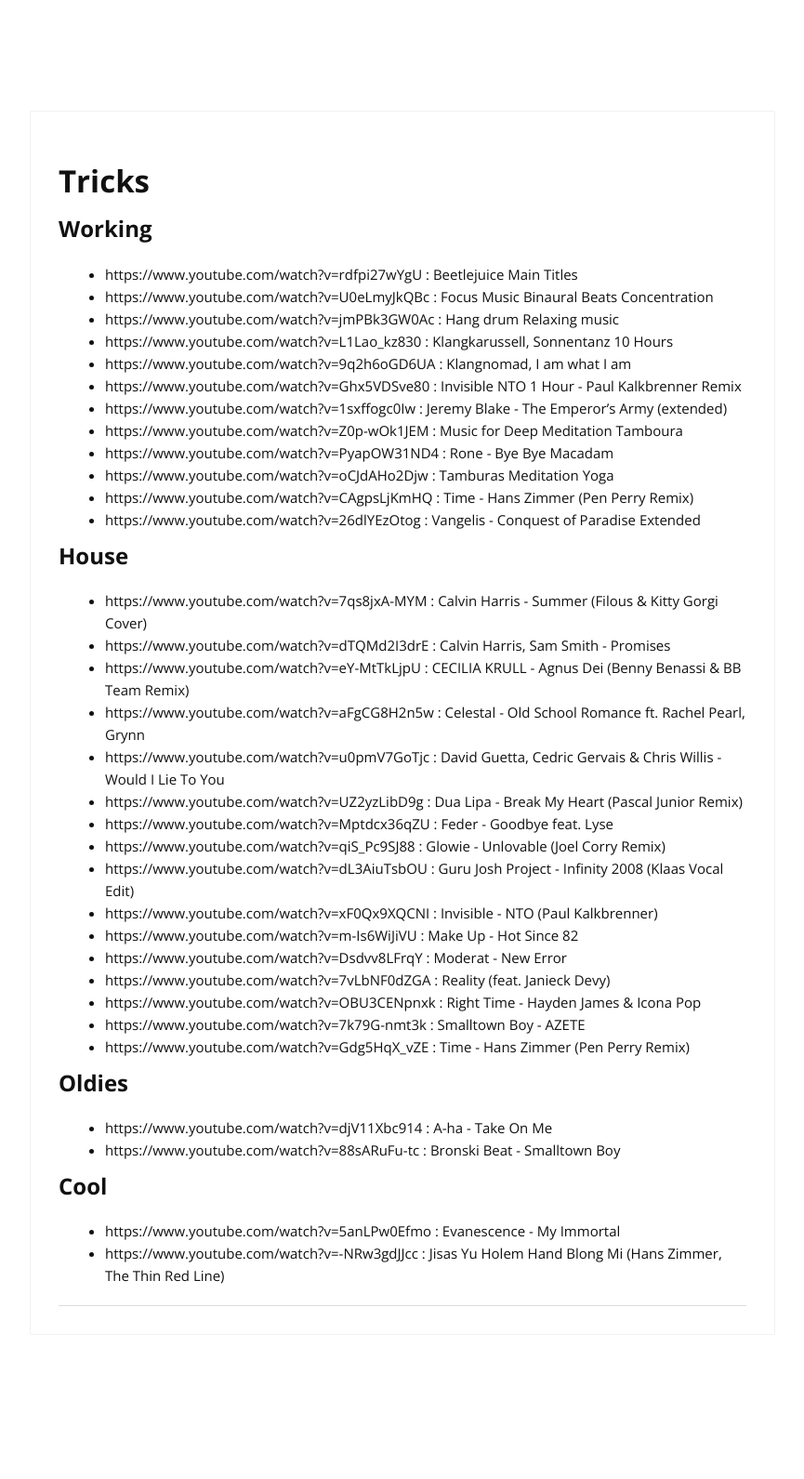
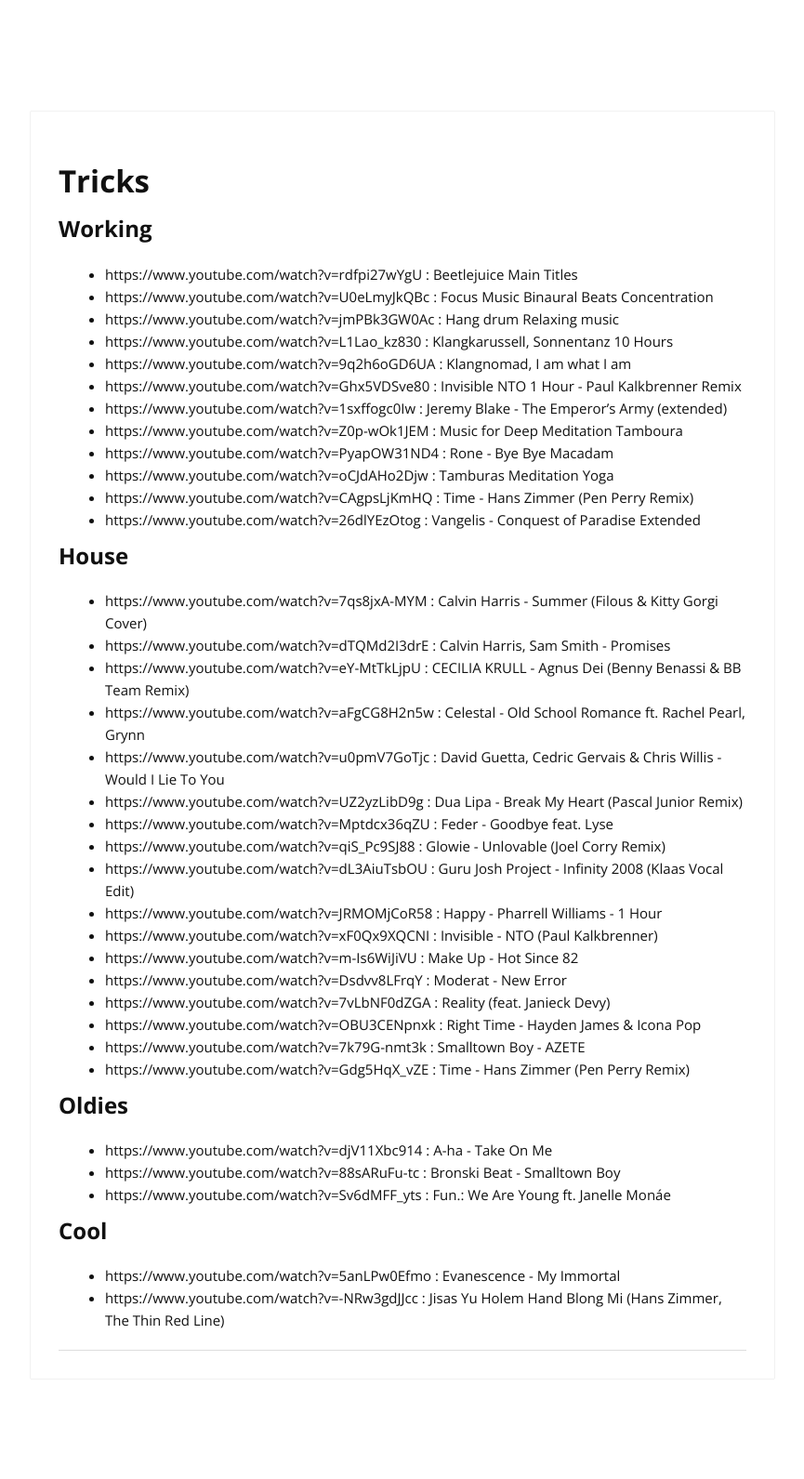
Before and after one commit to cylmat/cylmat.github.io, a Jekyll site: the page built from _pages/musics.md, in a window 1280 px wide. Shown: the whole page at 93% size, without its empty margins (207-1072 px from the left). Built offline with Jekyll 4.4.1, drawn with Linux system fonts in a browser that asks for light colours; nearby versions of some CDN libraries; before the commit the page ends 1543 px from its top, so only the background shows below that.

Commit message:
Update musics.md

```diff
--- a/_pages/musics.md
+++ b/_pages/musics.md
@@ -30,6 +30,7 @@
 - https://www.youtube.com/watch?v=Mptdcx36qZU : Feder - Goodbye feat. Lyse
 - https://www.youtube.com/watch?v=qiS_Pc9SJ88 : Glowie - Unlovable (Joel Corry Remix)
 - https://www.youtube.com/watch?v=dL3AiuTsbOU : Guru Josh Project - Infinity 2008 (Klaas Vocal Edit)
+- https://www.youtube.com/watch?v=JRMOMjCoR58 : Happy - Pharrell Williams - 1 Hour
 - https://www.youtube.com/watch?v=xF0Qx9XQCNI : Invisible - NTO (Paul Kalkbrenner)
 - https://www.youtube.com/watch?v=m-Is6WiJiVU : Make Up - Hot Since 82
 - https://www.youtube.com/watch?v=Dsdvv8LFrqY : Moderat - New Error
@@ -42,6 +43,7 @@
 
 - https://www.youtube.com/watch?v=djV11Xbc914 : A-ha - Take On Me
 - https://www.youtube.com/watch?v=88sARuFu-tc : Bronski Beat - Smalltown Boy
+- https://www.youtube.com/watch?v=Sv6dMFF_yts : Fun.: We Are Young ft. Janelle Monáe
 
 ## Cool
 
```
